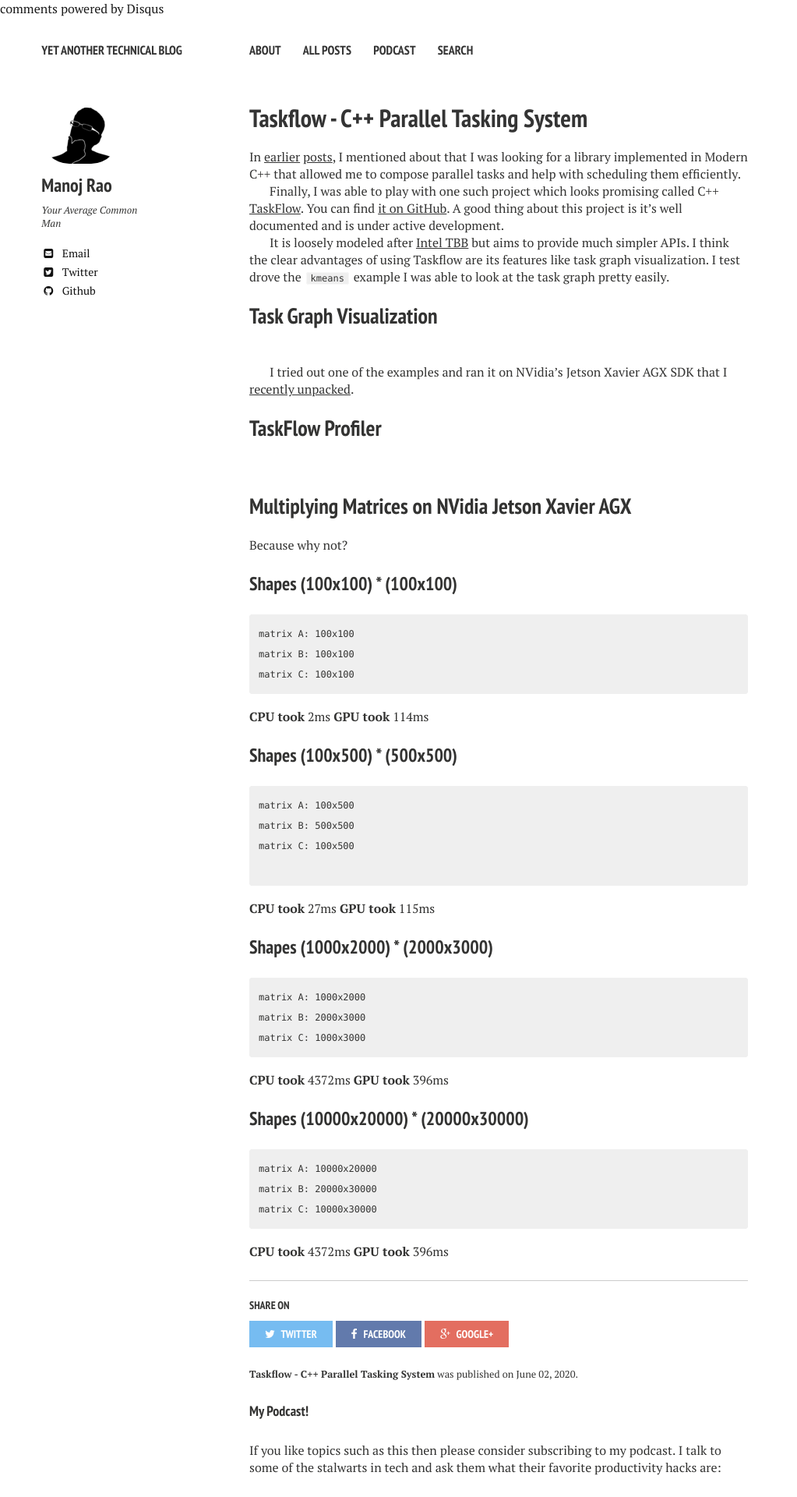
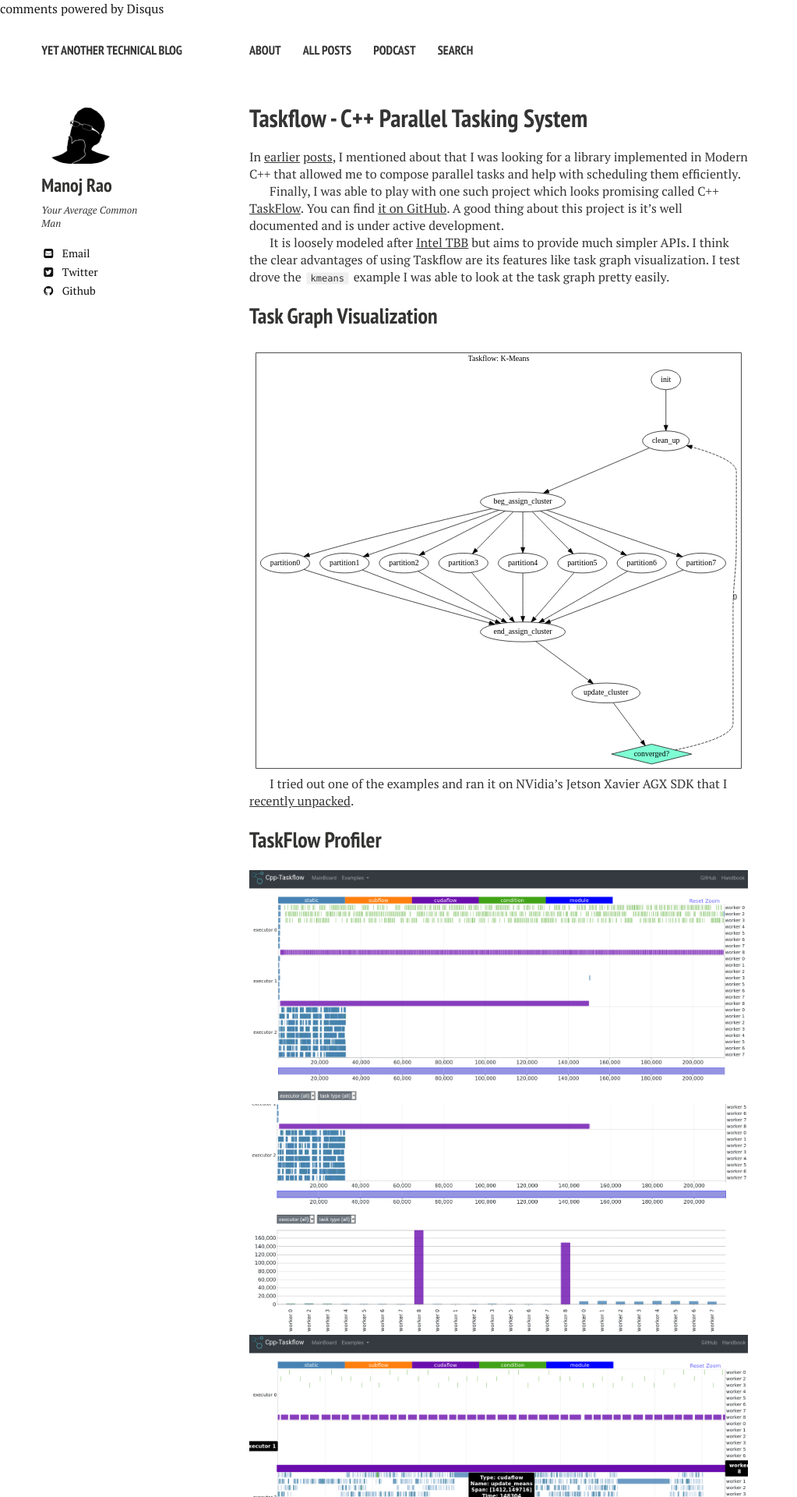
Before and after one commit to mycpuorg/mycpuorg.github.io, a Jekyll site: the page built from _posts/2020-06-02-c++-taskflow.md, in a window 1280 px wide. Shown: the top 1920 px of the page at 78% size, without its empty margins (0-1023 px from the left). Built offline with Jekyll 4.4.1, drawn with Linux system fonts in a browser that asks for light colours; nearby versions of some CDN libraries; comment, search, counter and statistics services are not loaded.

Commit message:
fix relative paths to images

```diff
--- a/_posts/2020-06-02-c++-taskflow.md
+++ b/_posts/2020-06-02-c++-taskflow.md
@@ -23,15 +23,15 @@
 `kmeans` example I was able to look at the task graph pretty easily.
 
 ## Task Graph Visualization
-![](./images/outfile.svg)
+![](/images/outfile.svg)
 
 I tried out one of the examples and ran it on NVidia's Jetson Xavier AGX SDK
 that I [recently unpacked](http://www.mycpu.org/nvidia-xavier-gpu-agx/).
 
 ## TaskFlow Profiler
-![](./images/tfprof.png)
-![](./images/tfprof2.png)
-![](./images/tfprof3.png)
+![](/images/tfprof.png)
+![](/images/tfprof2.png)
+![](/images/tfprof3.png)
 
 ## Multiplying Matrices on NVidia Jetson Xavier AGX
 Because why not?
```
